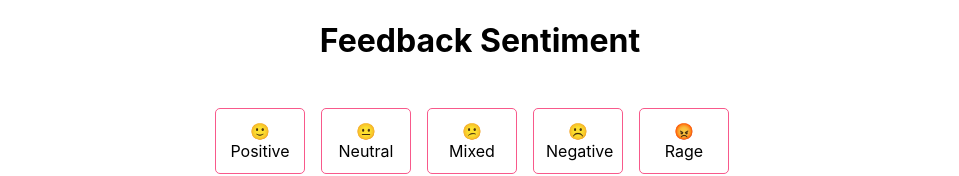
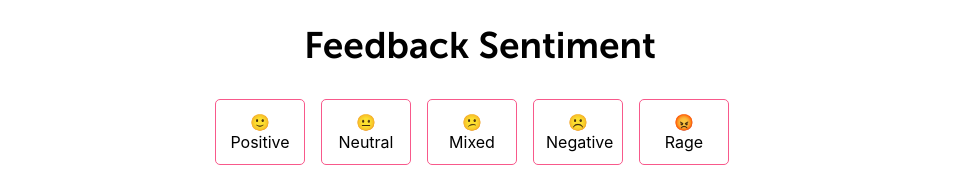
Before and after one commit to patrickbrandt/fullstory-demo, a React (Create React App) app in the folder feedback-portal/: page / in a window 1280 px wide. Shown: the top 176 px of the page, without its empty margins (160-1119 px from the left). Built offline with nearby package versions, Linux system fonts and the light colour scheme; no server answers.

Commit message:
adding preferred header font to feedback portal

```diff
--- a/feedback-portal/src/App.css
+++ b/feedback-portal/src/App.css
@@ -1,3 +1,7 @@
+@font-face {
+  font-family: museosanscyrl-700;
+  src: url(./fonts/museosanscyrl-700.ttf);
+}
 .App {
   padding: 0 15% 0 15%;
   display: flex;
@@ -7,7 +11,9 @@
 
 header h1 {
   text-align: center;
-  margin-bottom: 1.5em;
+  margin-bottom: 2rem;
+  font-family: museosanscyrl-700;
+  font-size: 2.3rem;
 }
 
 footer {
```
Also changed, not shown: feedback-portal/src/fonts/museosanscyrl-700.ttf (added), 1 other file (tests, documents, lock files or other folders).
